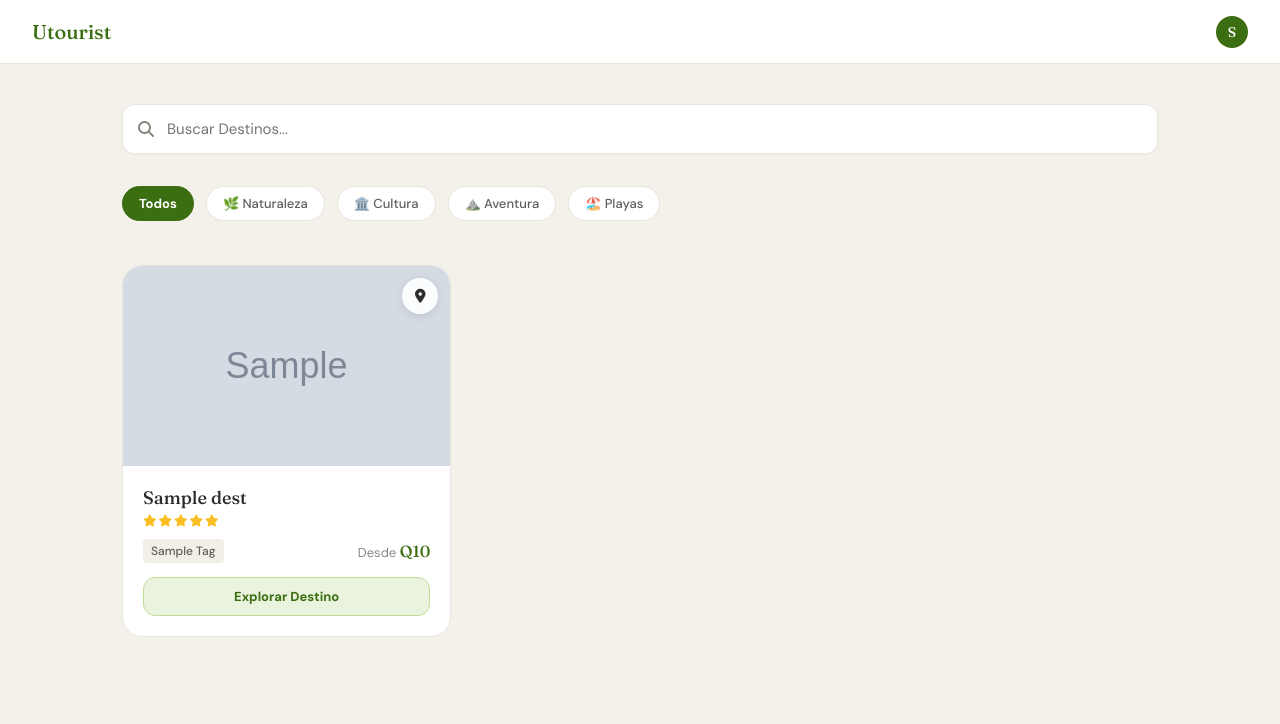
After one commit to Seba-sRod-1808/Tourist-Recomendations, a Django app: template recomendations/templates/recomendations/explorar.html in a window 1280 px wide. The commit adds this page. Shown: the top 724 px of the page. Run offline with Django 5.2, Linux system fonts and the light colour scheme; the template is opened without the code that fills it: most values are stand-ins (such as "Sample title", 1, 10 or a date in 2020); grey boxes marked "Sample" are stand-in pictures.

Commit message:
Creacion de explorar.html, ademas de optimizacion de destino_detalle.html para telefono

```diff
--- /dev/null
+++ b/recomendations/templates/recomendations/explorar.html
@@ -0,0 +1,171 @@
+<!DOCTYPE html>
+<html lang="es">
+<head>
+<meta charset="UTF-8">
+<meta name="viewport" content="width=device-width, initial-scale=1.0">
+<title>Utourist — Explorar Destinos</title>
+<link href="https://fonts.googleapis.com/css2?family=Fraunces:ital,wght@0,500;1,400&family=DM+Sans:wght@400;500;700&display=swap" rel="stylesheet">
+<link rel="stylesheet" href="https://cdnjs.cloudflare.com/ajax/libs/font-awesome/6.5.1/css/all.min.css">
+<style>
+  :root {
+    --green-50: #EAF3DE; --green-100: #C0DD97; --green-600: #3B6D11; --green-800: #27500A;
+    --gray-50: #F1EFE8; --gray-400: #888780; --gray-600: #5F5E5A; --gray-900: #2C2C2A;
+    --radius-md: 12px; --radius-lg: 20px;
+  }
+  * { box-sizing: border-box; }
+  body { font-family: 'DM Sans', sans-serif; background: #F4F1EB; color: var(--gray-900); margin: 0; padding-bottom: 3rem; }
+
+  /* Navbar superior */
+  nav {
+    background: rgba(255,255,255,0.95); backdrop-filter: blur(10px);
+    border-bottom: 1px solid #E8E5DC; padding: 0 1.5rem; height: 64px;
+    display: flex; align-items: center; justify-content: space-between;
+    position: sticky; top: 0; z-index: 100;
+  }
+  .nav-brand { font-family: 'Fraunces', serif; font-size: 20px; font-weight: 700; color: var(--green-600); text-decoration: none; }
+
+  .avatar-circle {
+    width: 32px; height: 32px; border-radius: 50%; background: var(--green-600);
+    color: #fff; display: flex; align-items: center; justify-content: center;
+    font-weight: 700; font-size: 14px; font-family: 'Fraunces', serif;
+  }
+
+  .container { max-width: 1100px; margin: 0 auto; padding: 1.5rem; }
+
+  /* Barra de Búsqueda de tu Prototipo */
+  .search-wrapper { margin-bottom: 1.5rem; position: relative; }
+  .search-input {
+    width: 100%; padding: 14px 16px 14px 44px; border: 1px solid #E8E5DC;
+    border-radius: var(--radius-md); font-family: 'DM Sans', sans-serif;
+    font-size: 15px; background: #fff; color: var(--gray-900); outline: none;
+    box-shadow: 0 2px 8px rgba(0,0,0,0.02); transition: all 0.2s;
+  }
+  .search-input:focus { border-color: var(--green-600); box-shadow: 0 4px 12px rgba(59,109,17,0.08); }
+  .search-icon { position: absolute; left: 16px; top: 50%; transform: translateY(-50%); color: var(--gray-400); font-size: 16px; }
+
+  /* Carrusel de Filtros de tu Prototipo */
+  .filters-scroll {
+    display: flex; gap: 8px; overflow-x: auto; padding-bottom: 12px; margin-bottom: 1.5rem;
+    scrollbar-width: none; /* Ocultar scrollbar en Firefox */
+  }
+  .filters-scroll::-webkit-scrollbar { display: none; /* Ocultar scrollbar en Chrome/Safari */ }
+
+  .filter-pill {
+    background: #fff; border: 1px solid #E8E5DC; border-radius: 20px;
+    padding: 8px 16px; font-size: 13px; font-weight: 500; color: var(--gray-600);
+    text-decoration: none; white-space: nowrap; transition: all 0.2s;
+  }
+  .filter-pill.active {
+    background: var(--green-600); color: #fff; border-color: var(--green-600); font-weight: 700;
+  }
+
+  /* Catálogo de Tarjetas (Filtro Abierto) */
+  .catalog-grid { display: grid; grid-template-columns: 1fr; gap: 1.5rem; }
+
+  .card {
+    background: #fff; border-radius: var(--radius-lg); border: 1px solid #E8E5DC;
+    overflow: hidden; position: relative; transition: transform 0.2s, box-shadow 0.2s;
+  }
+  .card-img { width: 100%; height: 200px; object-fit: cover; display: block; }
+
+  /* Icono de Mapa flotante como el prototipo */
+  .map-badge {
+    position: absolute; top: 12px; right: 12px; background: rgba(255,255,255,0.9);
+    color: var(--gray-900); width: 36px; height: 36px; border-radius: 50%;
+    display: flex; align-items: center; justify-content: center; font-size: 14px;
+    box-shadow: 0 2px 8px rgba(0,0,0,0.1); backdrop-filter: blur(4px);
+  }
+
+  .card-body { padding: 1.25rem; }
+  .card-header-row { display: flex; justify-content: space-between; align-items: flex-start; margin-bottom: 6px; }
+  .card-title { font-family: 'Fraunces', serif; font-size: 18px; margin: 0; color: var(--gray-900); line-height: 1.3; }
+
+  /* Sistema de Estrellas del reporte */
+  .rating-stars { color: #FBBF24; font-size: 12px; margin-bottom: 8px; display: flex; gap: 2px; }
+
+  .card-meta { display: flex; justify-content: space-between; align-items: center; margin-top: 12px; }
+  .card-tag { background: var(--gray-50); color: var(--gray-600); padding: 4px 8px; border-radius: 4px; font-size: 12px; font-weight: 500; text-transform: capitalize; }
+  .card-price { font-size: 13px; color: var(--gray-400); margin: 0; }
+  .card-price strong { color: var(--green-600); font-size: 16px; font-family: 'Fraunces', serif; }
+
+  .btn-view {
+    display: block; width: 100%; text-align: center; border: 1px solid var(--green-100);
+    background: var(--green-50); color: var(--green-600); padding: 10px; margin-top: 14px;
+    border-radius: var(--radius-md); font-size: 13px; font-weight: 700; text-decoration: none;
+    transition: all 0.2s;
+  }
+  .btn-view:hover { background: var(--green-600); color: #fff; border-color: var(--green-600); }
+
+  /* Vista en Escritorio */
+  @media (min-width: 768px) {
+    nav { padding: 0 2rem; }
+    .container { padding: 2.5rem 2rem; }
+    .search-wrapper { margin-bottom: 2rem; }
+    .filters-scroll { gap: 12px; margin-bottom: 2rem; }
+    .catalog-grid { grid-template-columns: repeat(3, 1fr); gap: 1.5rem; }
+  }
+</style>
+</head>
+<body>
+
+<nav>
+  <a href="{% url 'recommendations' %}" class="nav-brand">Utourist</a>
+  <a href="{% url 'perfil' %}" style="text-decoration: none;">
+    <div class="avatar-circle">{{ user_name|make_list|first|upper }}</div>
+  </a>
+</nav>
+
+<div class="container">
+
+  <form method="GET" action="#" class="search-wrapper">
+    <i class="fa-solid fa-magnifying-glass search-icon"></i>
+    <input type="text" name="q" class="search-input" placeholder="Buscar Destinos..." value="{{ request.GET.q|default:'' }}">
+  </form>
+
+  <div class="filters-scroll">
+    <a href="#" class="filter-pill active">Todos</a>
+    <a href="#" class="filter-pill">🌿 Naturaleza</a>
+    <a href="#" class="filter-pill">🏛️ Cultura</a>
+    <a href="#" class="filter-pill">⛰️ Aventura</a>
+    <a href="#" class="filter-pill">🏖️ Playas</a>
+  </div>
+
+  <div class="catalog-grid">
+
+    {% for dest in destinations %}
+    <div class="card">
+      <img src="{{ dest.image }}" alt="{{ dest.name }}" class="card-img" loading="lazy">
+      <div class="map-badge"><i class="fa-solid fa-location-dot"></i></div>
+
+      <div class="card-body">
+        <div class="card-header-row">
+          <h3 class="card-title">{{ dest.name }}</h3>
+        </div>
+
+        <div class="rating-stars">
+          <i class="fa-solid fa-star"></i>
+          <i class="fa-solid fa-star"></i>
+          <i class="fa-solid fa-star"></i>
+          <i class="fa-solid fa-star"></i>
+          <i class="fa-solid fa-star"></i>
+        </div>
+
+        <div class="card-meta">
+          <span class="card-tag">{{ dest.tag }}</span>
+          <p class="card-price">Desde <strong>Q{{ dest.cost }}</strong></p>
+        </div>
+
+        <a href="{% url 'destino_detalle' dest.uid %}" class="btn-view">Explorar Destino</a>
+      </div>
+    </div>
+    {% empty %}
+    <p style="color: var(--gray-400); text-align: center; grid-column: 1 / -1; padding: 3rem 0;">
+      No se encontraron destinos que coincidan con tu búsqueda.
+    </p>
+    {% endfor %}
+
+  </div>
+</div>
+
+</body>
+</html>
```
Also changed, not shown: recomendations/templates/recomendations/destino_detalle.html (+90 -32 lines), 3 other files.
